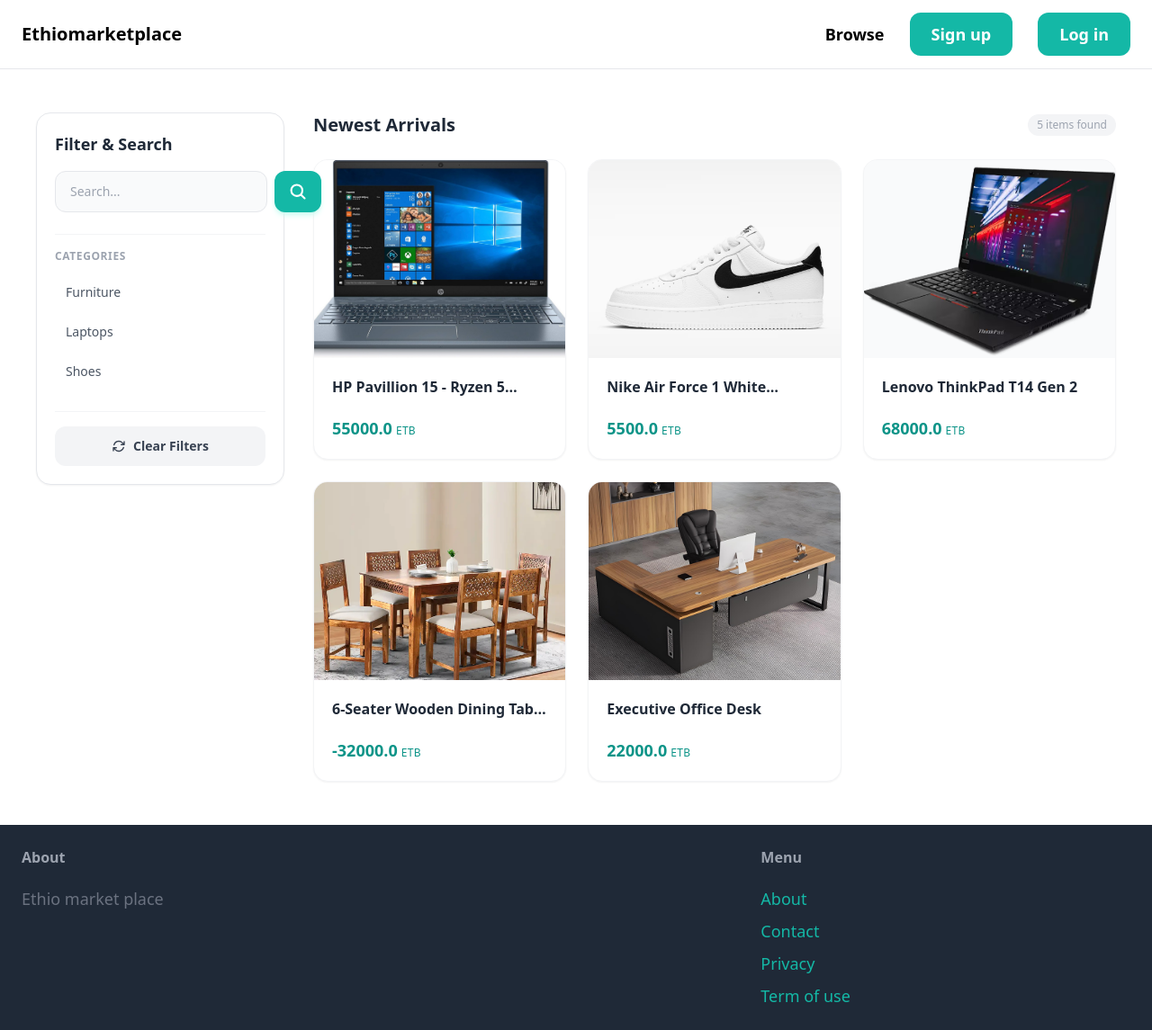
After one commit to moses89202-beep/ethio-marketplace, a Django app: page /items/ in a window 1280 px wide. The commit adds this page. Shown: the whole page at 90% size. Run offline with Django 5.2, Linux system fonts and the light colour scheme; data comes from the database, SQL or seed files in the repository; some libraries are stand-ins or nearby versions.

Commit message:
Added search and filtering(through categories) ability

```diff
--- /dev/null
+++ b/items/templates/browse.html
@@ -0,0 +1,86 @@
+{% extends 'base.html' %}
+
+{% block title %}Browse Items{% endblock %}
+
+{% block content %}
+<div class="max-w-7xl mx-auto my-6 px-4">
+    <div class="grid grid-cols-1 md:grid-cols-4 gap-8">
+
+        <div class="md:col-span-1 bg-white border border-gray-200 p-5 rounded-2xl shadow-sm h-fit sticky top-6">
+            <h3 class="text-lg font-bold text-gray-800 mb-4">Filter & Search</h3>
+
+            <form method="get" action="{% url 'items:items' %}" class="flex gap-2 mb-6">
+                <input type="text" name="query" class="flex-grow px-4 py-3 bg-gray-50 border border-gray-200 rounded-xl focus:bg-white focus:border-teal-500 focus:ring-4 focus:ring-teal-500/10 outline-none transition-all duration-200 text-sm text-gray-700" value="{{ query }}" placeholder="Search...">
+
+                <button type="submit" class="px-4 py-3 bg-teal-500 hover:bg-teal-600 active:bg-teal-700 text-white rounded-xl transition-all duration-150 flex items-center justify-center shadow-md shadow-teal-100 shrink-0" title="Search">
+                    <svg xmlns="http://www.w3.org/2000/svg" fill="none" viewBox="0 0 24 24" stroke-width="2.5" stroke="currentColor" class="w-5 h-5">
+                        <path stroke-linecap="round" stroke-linejoin="round" d="m21 21-5.197-5.197m0 0A7.5 7.5 0 1 0 5.196 5.196a7.5 7.5 0 0 0 10.604 10.604Z" />
+                    </svg>
+                </button>
+            </form>
+
+            <hr class="border-gray-100 my-4">
+
+            <div class="mb-6">
+                <p class="text-xs font-semibold text-gray-400 uppercase tracking-wider mb-3">Categories</p>
+                <ul class="space-y-1">
+                    {% for category in categories %}
+                        <li>
+                            <a href="{% url 'items:items' %}?query={{ query }}&category={{ category.id }}" class="block py-2.5 px-3 rounded-xl text-sm font-medium transition-all duration-150 {% if category.id == category_id %} bg-teal-50 text-teal-700 font-bold border border-teal-100 {% else %} text-gray-600 hover:bg-gray-50 hover:text-gray-900 {% endif %}">
+                                {{ category.name }}
+                            </a>
+                        </li>
+                    {% endfor %}
+                </ul>
+            </div>
+
+            <hr class="border-gray-100 my-4">
+
+            <div>
+                <a href="{% url 'items:items' %}" class="w-full flex items-center justify-center gap-2 py-3 px-4 text-sm font-semibold bg-gray-100 hover:bg-gray-200 active:bg-gray-300 text-gray-700 rounded-xl transition duration-150">
+                    <svg xmlns="http://www.w3.org/2000/svg" fill="none" viewBox="0 0 24 24" stroke-width="2" stroke="currentColor" class="w-4 h-4">
+                        <path stroke-linecap="round" stroke-linejoin="round" d="M16.023 9.348h4.992v-.001M2.985 19.644v-4.992m0 0h4.992m-4.993 0 3.181 3.183a8.25 8.25 0 0 0 13.803-3.7M4.031 9.865a8.25 8.25 0 0 1 13.803-3.7l3.181 3.182m0-4.991v4.99" />
+                    </svg>
+                    Clear Filters
+                </a>
+            </div>
+        </div>
+
+        <div class="md:col-span-3">
+            <div class="flex items-center justify-between mb-6">
+                <h2 class="text-xl font-bold text-gray-800">Newest Arrivals</h2>
+                <span class="text-xs font-medium text-gray-400 bg-gray-100 px-2.5 py-1 rounded-full">{{ items|length }} items found</span>
+            </div>
+
+            <div class="grid grid-cols-1 sm:grid-cols-2 lg:grid-cols-3 gap-6">
+                {% for item in items %}
+                    <div class="group flex flex-col h-100 bg-white border border-gray-100 rounded-2xl overflow-hidden shadow-sm hover:shadow-md transition-all duration-200">
+                        <a href="{% url 'items:detail' item.id %}" class="flex flex-col h-full text-decoration-none color-inherit">
+
+                            <div style="height: 220px; width: 100%; overflow: hidden;" class="bg-gray-50">
+                                <img src="{{ item.picture.url }}" class="group-hover:scale-105 transition-transform duration-300 ease-out" style="width: 100%; height: 100%; object-fit: cover;">
+                            </div>
+
+                            <div class="p-5 flex-grow flex flex-col justify-between">
+                                <div>
+                                    <h3 class="font-semibold text-gray-800 text-base group-hover:text-teal-600 transition-colors line-clamp-1 mb-1">{{ item.name }}</h3>
+                                </div>
+                                <div class="mt-4 flex items-baseline gap-1">
+                                    <span class="text-teal-600 font-bold text-lg">{{ item.price }}</span>
+                                    <span class="text-xs text-teal-600 font-medium tracking-wide">ETB</span>
+                                </div>
+                            </div>
+                        </a>
+                    </div>
+                {% empty %}
+                    <div class="col-span-full bg-gray-50 border border-dashed border-gray-200 rounded-2xl text-center py-16 px-4">
+                        <p class="text-gray-500 font-medium">No results match your exact discovery filters.</p>
+                        <p class="text-xs text-gray-400 mt-1">Try resetting parameters or executing alternative queries.</p>
+                    </div>
+                {% endfor %}
+            </div>
+        </div>
+
+    </div>
+</div>
+{% endblock %}
--- a/items/urls.py
+++ b/items/urls.py
@@ -8,4 +8,5 @@ urlpatterns = [
     path('new/', views.new, name='new'),
     path('<int:pk>/delete/', views.delete, name='delete'),
     path('<int:pk>/edit/', views.edit, name='edit'),
+    path('', views.items, name='items'),
 ]
--- a/items/views.py
+++ b/items/views.py
@@ -2,7 +2,7 @@ from django.shortcuts import get_object_or_404, render, redirect
 from .models import *
 from django.contrib.auth.decorators import login_required
 from .forms import *
-
+from django.db.models import Q
 
 def detail(request, pk):
     item = get_object_or_404(Item, pk=pk)
@@ -58,3 +58,23 @@ def edit(request, pk):
         'form': form,
         'title': 'Edit item'
     })
+
+
+def items(request):
+    query = request.GET.get('query', '')
+    items = Item.objects.filter(is_sold=False)
+    category_id = request.GET.get('category', 0)
+    categories = Category.objects.all()
+
+    if category_id:
+        items = items.filter(category_id=category_id)
+
+    if query:
+        items = items.filter(Q(name__icontains=query) | Q(description__icontains=query))
+
+    return render(request, 'browse.html', {
+        'items': items,
+        'query': query,
+        'categories': categories,
+        'category_id': int(category_id),
+    })
--- a/myapp/templates/base.html
+++ b/myapp/templates/base.html
@@ -10,7 +10,7 @@
     <nav class="py-6 px-6 flex justify-between items-center border-b border-gray-200">
         <a href="/" class="text-xl font-semibold">Ethiomarketplace</a>
         <div class="space-x-6">
-            <a href="" class="text-lg font-semibold hover:text-gray-500">Browse</a>
+            <a href="{% url 'items:items' %}" class="text-lg font-semibold hover:text-gray-500">Browse</a>
 
             {% if request.user.is_authenticated %}
                 <a href="{% url 'items:new' %}" class="text-lg font-semibold hover:text-gray-500">New item</a>
```
